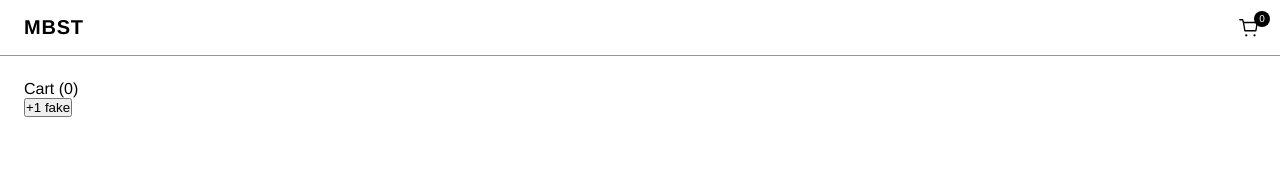
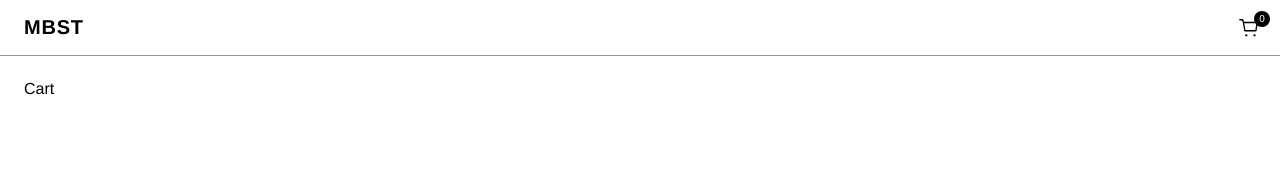
Before and after one commit to SirSoto25/phone-catalog, a Next.js app: page /cart in a window 1280 px wide. Shown: the top 170 px of the page. Built offline with nearby package versions, Linux system fonts and the light colour scheme.

Commit message:
feat: anadir producto al carrito

```diff
--- a/app/cart/page.tsx
+++ b/app/cart/page.tsx
@@ -1,27 +1,7 @@
-'use client';
-import { useCart } from '@/context/CartContext';
-
 export default function CartPage() {
-  const { addItem, cartCount } = useCart();
   return (
     <main style={{ padding: '1.5rem' }}>
-      <p>Cart ({cartCount})</p>
-      <button
-        type="button"
-        onClick={() =>
-          addItem({
-            id: 'test',
-            brand: 'Test',
-            name: 'Phone',
-            imageUrl: '',
-            color: 'Black',
-            storage: '128 GB',
-            price: 100,
-          })
-        }
-      >
-        +1 fake
-      </button>
+      <p>Cart</p>
     </main>
   );
 }
```
Also changed, not shown: components/ProductConfigurator/ProductConfigurator.tsx (+11 -3 lines).
